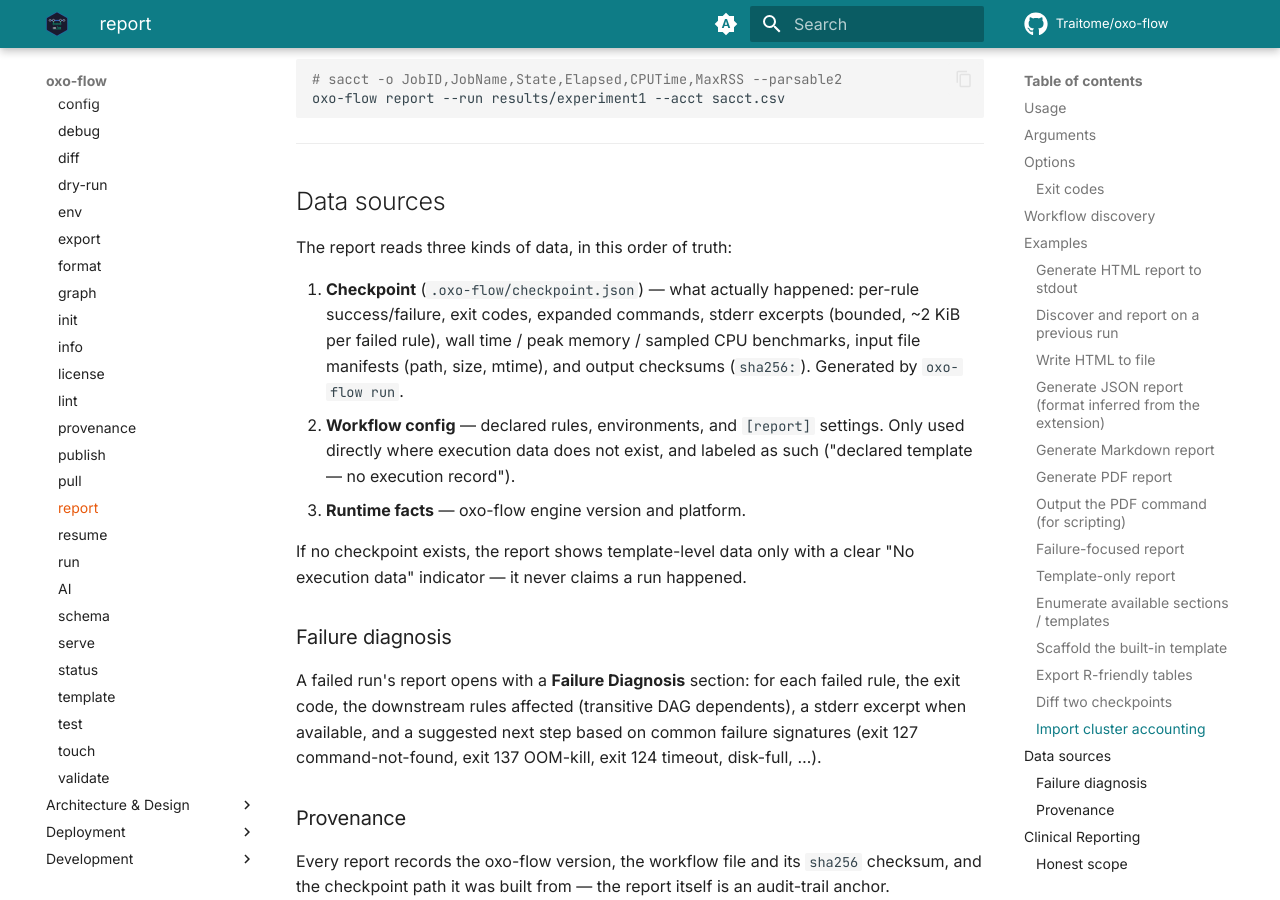
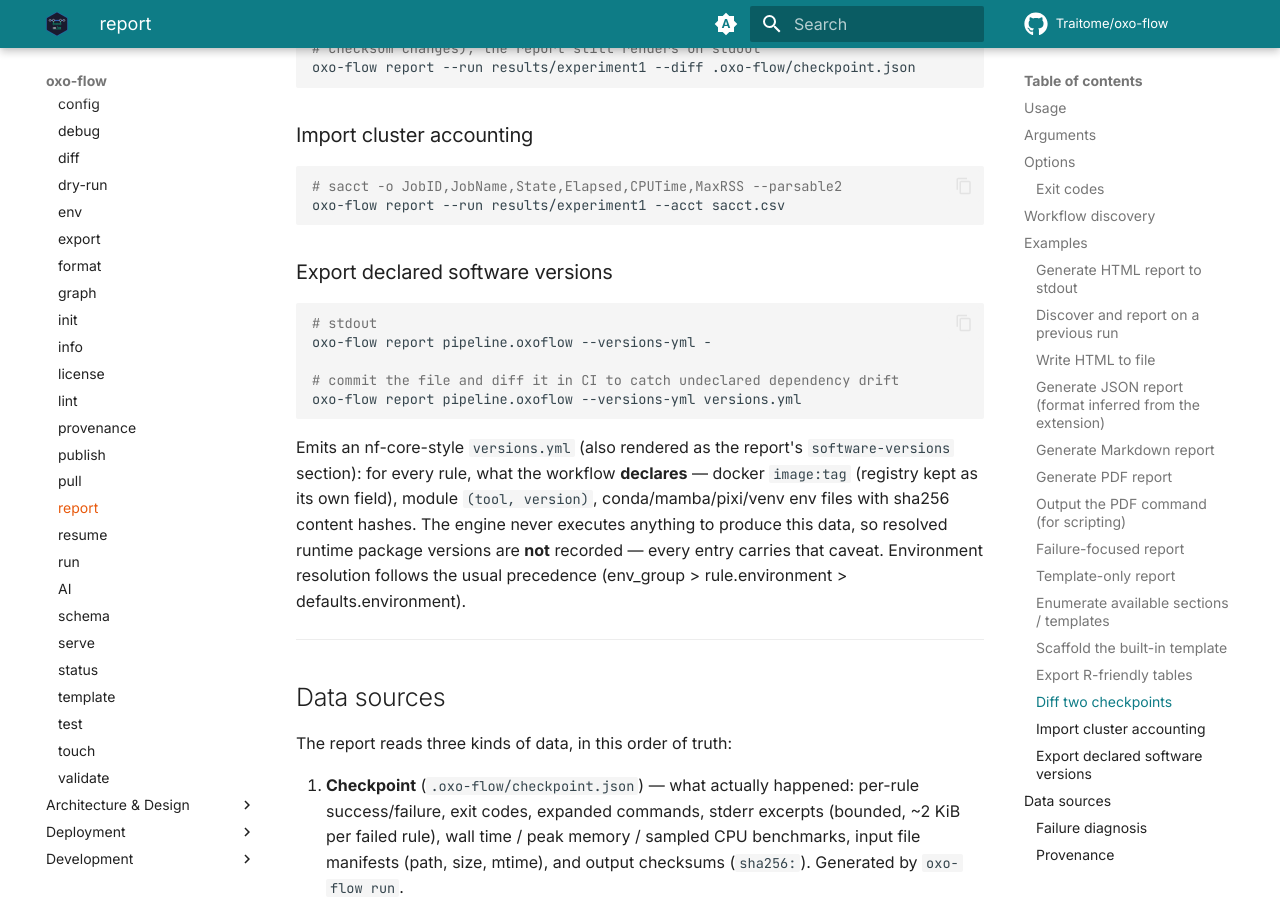
Before and after one commit to Traitome/oxo-flow, an MkDocs documentation site: the page built from docs/guide/src/commands/report.md, in a window 1280 px wide and 900 px high, scrolled down 5481 px. Built offline with MkDocs 1.6.1 and Material for MkDocs 9.7.7, drawn with Linux system fonts in a browser that asks for light colours; comment, search, counter and statistics services are not loaded; the version menu is left out; some of the changed text lies outside the part shown.

Commit message:
docs(report): document --versions-yml flag and software-versions section
The #280 implementation shipped the CLI flag and the 13th report
section without updating any guide page. Adds the flag row and an
example to the report command reference, a section description to the
generate-reports how-to, and the generator name + a
software-versions subsection to the reporting-system reference.

Co-Authored-By: Claude <noreply@anthropic.com>

````diff
--- a/docs/guide/src/commands/report.md
+++ b/docs/guide/src/commands/report.md
@@ -47,6 +47,7 @@ auto-discovered — see [Workflow discovery](#workflow-discovery).
 | `--diff` | — | — | `CHECKPOINT` — print a model-level diff of this report's checkpoint against another checkpoint (stderr, terminal-highlighted; the report still renders, exit code stays 0) |
 | `--acct` | — | — | `PATH` — import sacct-style CSV accounting (JobID,JobName,State,Elapsed,CPUTime,MaxRSS) into a Resource Accounting section |
 | `--r-data` | — | — | `DIR` — write R-friendly TSV files (`sample_table.tsv`, `metrics.tsv`) to DIR |
+| `--versions-yml` | — | — | `PATH` — export an nf-core-style `versions.yml` of **declared** software per rule (docker `image:tag`, module `tool/version`, env files with sha256; `-` writes to stdout) and exit |
 | `--list-sections` | — | — | List available report sections and exit (no workflow needed) |
 | `--list-templates` | — | — | List available report templates and exit (no workflow needed) |
 | `--init-template` | — | — | Write the built-in report template to `./report-template.tera` and exit (refuses to overwrite an existing file) |
@@ -210,6 +211,25 @@ oxo-flow report --run results/experiment1 --diff .oxo-flow/checkpoint.json
 oxo-flow report --run results/experiment1 --acct sacct.csv
 ```
 
+### Export declared software versions
+
+```bash
+# stdout
+oxo-flow report pipeline.oxoflow --versions-yml -
+
+# commit the file and diff it in CI to catch undeclared dependency drift
+oxo-flow report pipeline.oxoflow --versions-yml versions.yml
+```
+
+Emits an nf-core-style `versions.yml` (also rendered as the report's
+`software-versions` section): for every rule, what the workflow
+**declares** — docker `image:tag` (registry kept as its own field), module
+`(tool, version)`, conda/mamba/pixi/venv env files with sha256 content
+hashes. The engine never executes anything to produce this data, so
+resolved runtime package versions are **not** recorded — every entry
+carries that caveat. Environment resolution follows the usual precedence
+(env_group > rule.environment > defaults.environment).
+
 ---
 
 ## Data sources
@@ -295,7 +315,8 @@ sections = ["universal", "workflow-info", "commands"]
 - Available built-in section IDs (generator names used by the filter):
   `universal`, `execution-status`, `failure-diagnosis`,
   `clinical-compliance`, `workflow-info`, `commands`, `file-manifest`,
-  `environment`, `metrics`, `sample-matrix`, `provenance`, `task-summary` —
+  `environment`, `metrics`, `sample-matrix`, `provenance`, `task-summary`,
+  `software-versions` —
   the rendered HTML id can differ from the generator name: `universal`
   renders the `dashboard` section, and `execution-status` renders both
   `execution-status` and `benchmarks`
@@ -339,6 +360,20 @@ instance names in the checkpoint (`{rule}_{group}_{sample}`,
 `{rule}_auto-discovered_{sample}` for `sample_pattern` discovery, or
 `{rule}_{pair_id}` for pairs). Rows are base rule names, sorted
 failed-first so failing samples surface at the top.
+
+### Software Versions (`software-versions` / `--versions-yml`)
+
+The `software-versions` section is a static declaration extracted from
+the workflow definition — the engine never executes anything to produce
+it. Per rule it lists the declared backend: docker `image:tag` (registry
+kept as its own field), module `(tool, version)` with a note when no
+version segment exists, conda/mamba/pixi/venv env files with **sha256
+content hashes**, or a "system environment" note when no environment is
+declared. Resolved runtime package versions depend on the execution
+environment and are deliberately **not** recorded — every entry carries
+that caveat. Export a machine-readable copy with
+`oxo-flow report --versions-yml PATH` and diff it in CI to catch
+undeclared dependency drift.
 
 ### Resource Accounting (`--acct`)
 
````
Also changed, not shown: docs/guide/src/how-to/generate-reports.md (+20 -1 lines), docs/guide/src/reference/reporting-system.md (+14 -1 lines).
